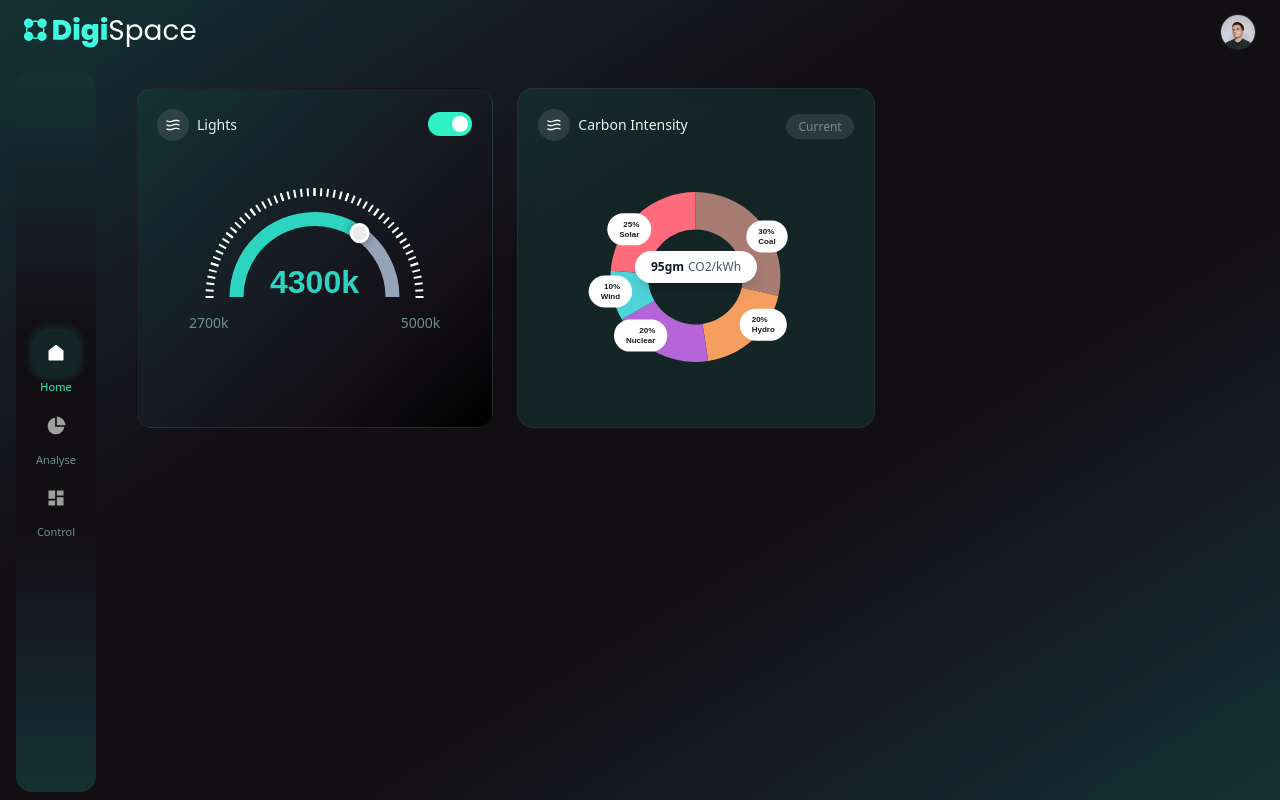
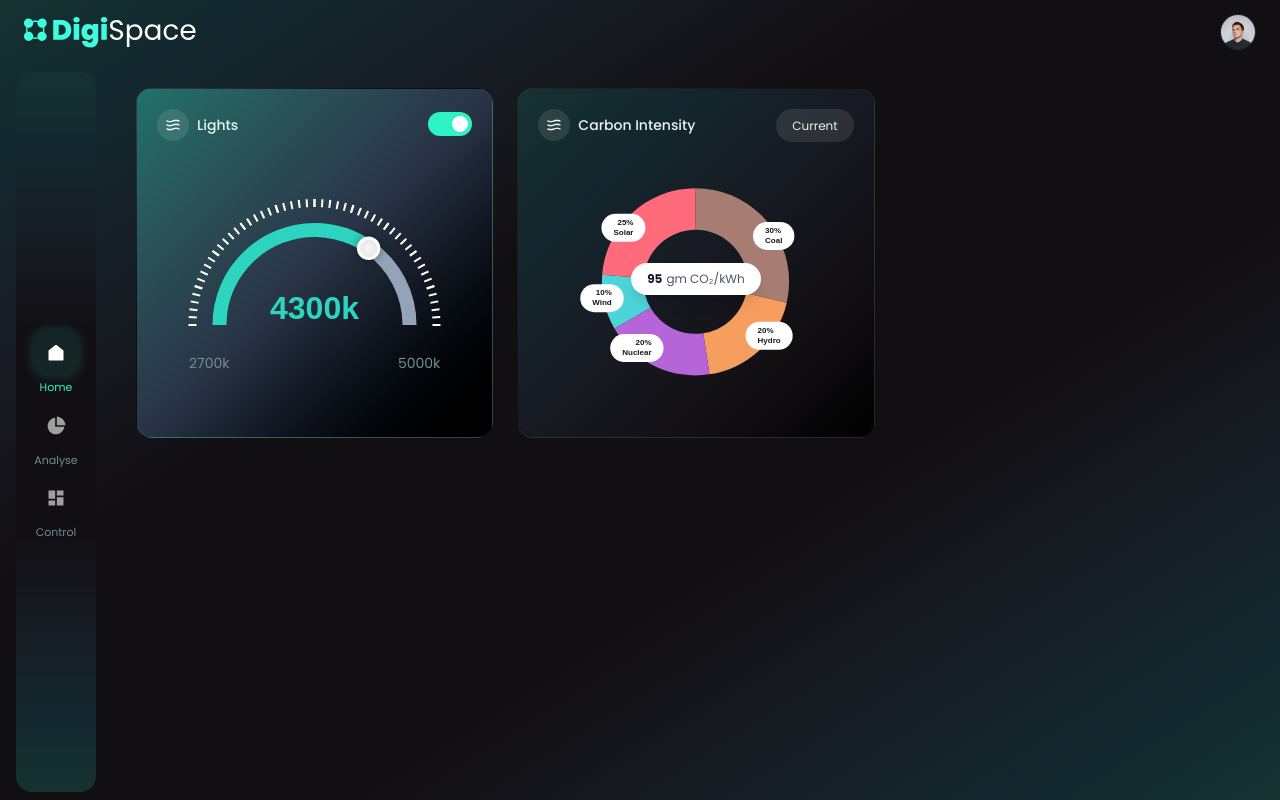
Before and after one commit to vedhatech002/digispace-dashboard, a React (Vite) app: page /dashboard in a window 1280 px wide. Built offline with nearby package versions, Linux system fonts and the light colour scheme.

Commit message:
feat: modify the donut chart into common components

```diff
--- a/src/components/charts/donut/DonutChart.tsx
+++ b/src/components/charts/donut/DonutChart.tsx
@@ -1,32 +1,34 @@
+// React and related imports
 import { useEffect, useRef } from "react";
+// Thirs-party libraries
 import * as echarts from "echarts";
-// import { Menu } from "lucide-react";
+// types
+import type { DonutChartProps } from "./types";
 
-interface DataItem {
-  value: number;
-  name: string;
-  itemStyle: { color: string };
-}
-
-const CarbonIntensityChart = () => {
+const DonutChart = ({
+  data,
+  height = 250,
+  innerRadius = "38%",
+  outerRadius = "68%",
+  showLabels = true,
+  showTooltip = false,
+  centerContent,
+}: DonutChartProps) => {
   const chartRef = useRef<HTMLDivElement>(null);
-
-  const data: DataItem[] = [
-    { value: 30, name: "Coal", itemStyle: { color: "#A67C73" } },
-    { value: 20, name: "Hydro", itemStyle: { color: "#F59E5F" } },
-    { value: 20, name: "Nuclear", itemStyle: { color: "#B565D8" } },
-    { value: 10, name: "Wind", itemStyle: { color: "#4DD4D8" } },
-    { value: 25, name: "Solar", itemStyle: { color: "#FF6B7A" } },
-  ];
+  const chartInstanceRef = useRef<echarts.ECharts | null>(null);
 
   useEffect(() => {
     if (!chartRef.current) return;
 
-    const chart = echarts.init(chartRef.current);
+    const chart = chartInstanceRef.current ?? echarts.init(chartRef.current);
+
+    chartInstanceRef.current = chart;
 
     const option: echarts.EChartsOption = {
       backgroundColor: "transparent",
-      tooltip: {
+
+      tooltip: showTooltip
+        ? {
             trigger: "item",
             formatter: "{b}: {c}% ({d}%)",
             backgroundColor: "rgba(0, 0, 0, 0.8)",
@@ -34,82 +36,79 @@ const CarbonIntensityChart = () => {
             textStyle: {
               color: "#fff",
             },
-      },
+          }
+        : { show: false },
+
       series: [
         {
           type: "pie",
-          radius: ["38%", "68%"],
+          radius: [innerRadius, outerRadius],
           center: ["50%", "48%"],
           avoidLabelOverlap: false,
-          label: {
+
+          label: showLabels
+            ? {
                 show: true,
                 position: "outside",
-            formatter: (params: any) => {
-              return `${params.value}%\n${params.name}`;
-            },
+                formatter: (params: any) => `${params.value}%\n${params.name}`,
                 fontSize: 8,
                 fontWeight: "bolder",
                 color: "#1a1a1a",
                 backgroundColor: "#fff",
-            padding: [6, 12],
-            borderRadius: 18,
+                padding: [4, 12],
+                borderRadius: 16,
                 lineHeight: 10,
-          },
-          labelLine: {
+              }
+            : { show: false },
+
+          labelLine: showLabels
+            ? {
                 show: true,
                 length: -20,
                 length2: -5,
-            lineStyle: {
-              color: "#4b5563",
+                lineStyle: { color: "#4b5563" },
+              }
+            : { show: false },
+
+          emphasis: {
+            scale: true,
           },
-          },
-          emphasis: {
-            // scale: false,
-            // scaleSize: 20,
-            // itemStyle: {
-            //   shadowBlur: 10,
-            //   shadowOffsetX: 1,
-            //   shadowColor: "rgba(0, 0, 0, 0.5)",
-            // },
-          },
-          data: data,
+
+          data: data.map((item) => ({
+            value: item.value,
+            name: item.name,
+            itemStyle: { color: item.color },
+          })),
         },
       ],
     };
 
     chart.setOption(option);
 
-    const handleResize = () => {
+    const resizeObserver = new ResizeObserver(() => {
       chart.resize();
-    };
+    });
 
-    window.addEventListener("resize", handleResize);
+    resizeObserver.observe(chartRef.current);
 
     return () => {
-      window.removeEventListener("resize", handleResize);
+      resizeObserver.disconnect();
       chart.dispose();
+      chartInstanceRef.current = null;
     };
-  }, []);
+  }, [data, innerRadius, outerRadius, showLabels, showTooltip]);
 
   return (
-    <div className="w-full">
-      <div className="relative flex justify-center items-center">
-        <div ref={chartRef} className="w-full" style={{ height: 250 }} />
+    <div className="relative w-full" style={{ height }}>
+      <div ref={chartRef} className="w-full h-full" />
 
-        <div
-          className="absolute top-1/2 left-1/2 transform -translate-x-1/2 -translate-y-1/2 text-center pointer-events-none"
-          style={{ top: "calc(50% - 15px)" }}
-        >
-          <div className="bg-white px-4 py-2 rounded-full shadow-lg">
-            <div className="flex items-baseline gap-1">
-              <span className="text-xs font-bold text-gray-900">95gm</span>
-              <span className="text-xs text-gray-600">CO2/kWh</span>
+      {centerContent && (
+        <div className="absolute inset-0 flex items-center justify-center pointer-events-none">
+          {centerContent}
         </div>
-          </div>
-        </div>
-      </div>
+      )}
     </div>
   );
 };
 
-export default CarbonIntensityChart;
+export default DonutChart;
--- /dev/null
+++ b/src/components/charts/donut/types.ts
@@ -0,0 +1,18 @@
+export interface DonutDataItem {
+  value: number;
+  name: string;
+  color: string;
+}
+
+export interface DonutChartProps {
+  data: DonutDataItem[];
+  height?: number;
+
+  innerRadius?: string;
+  outerRadius?: string;
+
+  showLabels?: boolean;
+  showTooltip?: boolean;
+
+  centerContent?: React.ReactNode;
+}
--- a/src/components/charts/gauge/GaugeChart.tsx
+++ b/src/components/charts/gauge/GaugeChart.tsx
@@ -12,7 +12,7 @@ const GaugeChart = ({
   unit = "",
   activeColor = "#2dd4bf",
   inactiveColor = "#94a3b8",
-  height = 200,
+  height = 240,
   animated = true,
 }: GaugeChartProps) => {
   const containerRef = useRef<HTMLDivElement>(null);
--- a/src/components/common/Badge/Badge.tsx
+++ b/src/components/common/Badge/Badge.tsx
@@ -6,11 +6,11 @@ const Badge = ({ label }: BadgeProps) => {
   return (
     <span
       className="
-      px-3 py-1
+      px-4 py-2
       rounded-full
       text-xs
       bg-white/10
-      text-[var(--text-muted)]
+      text-[var(--text-primary)]
     "
     >
       {label}
--- a/src/index.css
+++ b/src/index.css
@@ -1,3 +1,4 @@
+@import url("https://fonts.googleapis.com/css2?family=Poppins:ital,wght@0,100;0,200;0,300;0,400;0,500;0,600;0,700;0,800;0,900;1,100;1,200;1,300;1,400;1,500;1,600;1,700;1,800;1,900&display=swap");
 @import "tailwindcss";
 
 :root {
@@ -17,6 +18,7 @@
   --text-muted: #6e8f8e;
 }
 body {
+  font-family: "Poppins", sans-serif;
   background-image: linear-gradient(
     to right bottom,
     #153231,
--- a/src/pages/dashboard/components/CarbonIntensityCard/CarbonIntensityCard.tsx
+++ b/src/pages/dashboard/components/CarbonIntensityCard/CarbonIntensityCard.tsx
@@ -1,25 +1,24 @@
-// import Card from "@/components/common/Card/Card";
-// import CardHeader from "@/components/common/Card/CardHeader";
-// import CarbonDonutChart from "./CarbonDonutChart";
-// import { useCarbonIntensityData } from "./useCarbonIntensityData";
-// import IconButton from "@/components/common/IconButton/IconButton";
-// import Badge from "@/components/common/Badge/Badge";
-import AirIcon from "../../../../assets/air.png";
-
+// components
 import Card from "../../../../components/common/card/Card";
 import CardHeader from "../../../../components/common/card/CardHeader";
 import IconButton from "../../../../components/common/iconButton/IconButton";
+import Badge from "../../../../components/common/Badge/Badge";
+import DonutChart from "../../../../components/charts/donut/DonutChart";
+
+// Assets
+import AirIcon from "../../../../assets/air.png";
+
+// hooks
 import { useCarbonIntensityData } from "../../hooks/useCarbonIntensityData";
-import Badge from "../../../../components/common/Badge/Badge";
-import CarbonIntensityChart from "../../../../components/charts/donut/DonutChart";
-// import CarbonDonutChart from "../../../../components/charts/donut/DonutChart";
-// import CarbonIntensityGauge from "../../../../components/charts/donut/DonutChart";
 
 const CarbonIntensityCard = () => {
   const data = useCarbonIntensityData();
 
   return (
-    <Card>
+    <Card
+      className="bg-[linear-gradient(to_right_bottom,#153231,#14262d,#171a22,#120f13,#000000)]
+"
+    >
       <CardHeader
         title="Carbon Intensity"
         icon={
@@ -30,7 +29,23 @@ const CarbonIntensityCard = () => {
         action={<Badge label="Current" />}
       />
 
-      <CarbonIntensityChart />
+      <DonutChart
+        data={data?.sources}
+        innerRadius="40%"
+        outerRadius="72%"
+        height={260}
+        showLabels
+        centerContent={
+          <div className="bg-white px-4 py-2 rounded-full shadow-lg mb-4">
+            <div className="flex items-baseline gap-1">
+              <span className="text-xs font-bold text-gray-900">
+                {data.total}
+              </span>
+              <span className="text-xs text-gray-600">{data.unit}</span>
+            </div>
+          </div>
+        }
+      />
     </Card>
   );
 };
--- a/src/pages/dashboard/components/LightsCard/LightsCard.tsx
+++ b/src/pages/dashboard/components/LightsCard/LightsCard.tsx
@@ -17,7 +17,9 @@ const LightsCard = () => {
 
   return (
     <Card
-      className="bg-[linear-gradient(to_right_bottom,#153231,#14262d,#171a22,#120f13,#000000)]
+      className="
+      bg-gradient-to-br from-[#1f716a] via-[#195263] via-[#293446] via-[#211b23] to-black
+
 
 "
     >
--- a/src/pages/dashboard/hooks/useCarbonIntensityData.ts
+++ b/src/pages/dashboard/hooks/useCarbonIntensityData.ts
@@ -1,5 +1,3 @@
-// import { CarbonIntensityData } from "./types";
-
 import type { CarbonIntensityData } from "../components/CarbonIntensityCard/types";
 
 export const useCarbonIntensityData = (): CarbonIntensityData => {
@@ -7,11 +5,11 @@ export const useCarbonIntensityData = (): CarbonIntensityData => {
     total: 95,
     unit: "gm CO₂/kWh",
     sources: [
-      { name: "Coal", value: 30, color: "#8B5A4E" },
-      { name: "Hydro", value: 20, color: "#F4A261" },
-      { name: "Nuclear", value: 20, color: "#9B5DE5" },
-      { name: "Wind", value: 15, color: "#2EF2C5" },
-      { name: "Solar", value: 15, color: "#F94144" },
+      { value: 30, name: "Coal", color: "#A67C73" },
+      { value: 20, name: "Hydro", color: "#F59E5F" },
+      { value: 20, name: "Nuclear", color: "#B565D8" },
+      { value: 10, name: "Wind", color: "#4DD4D8" },
+      { value: 25, name: "Solar", color: "#FF6B7A" },
     ],
   };
 };
```
Lines whose indentation alone changed are shown as unchanged.
